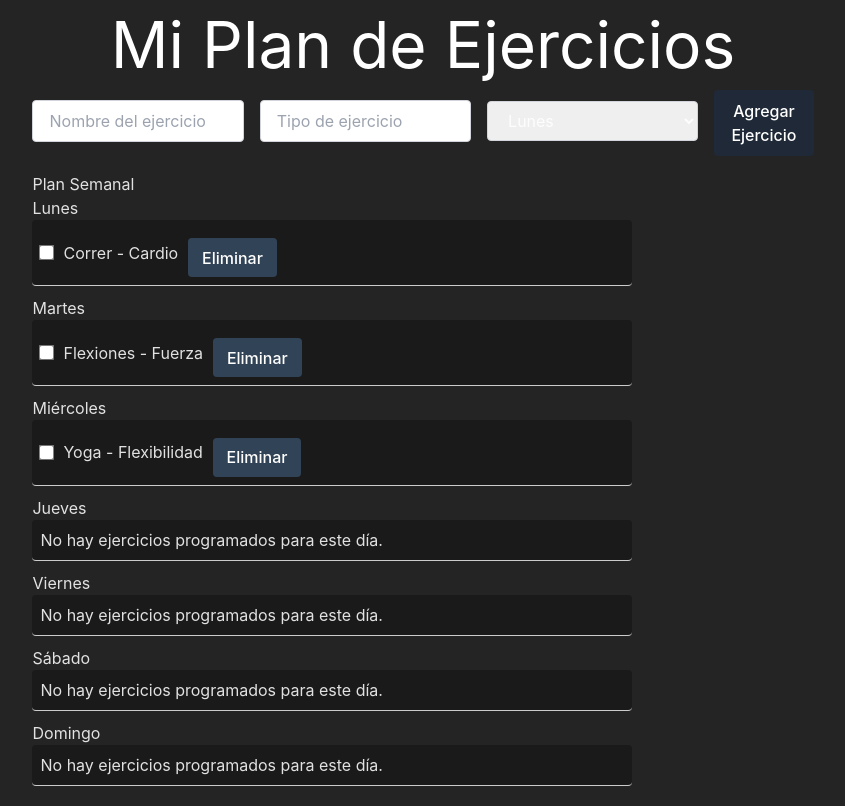
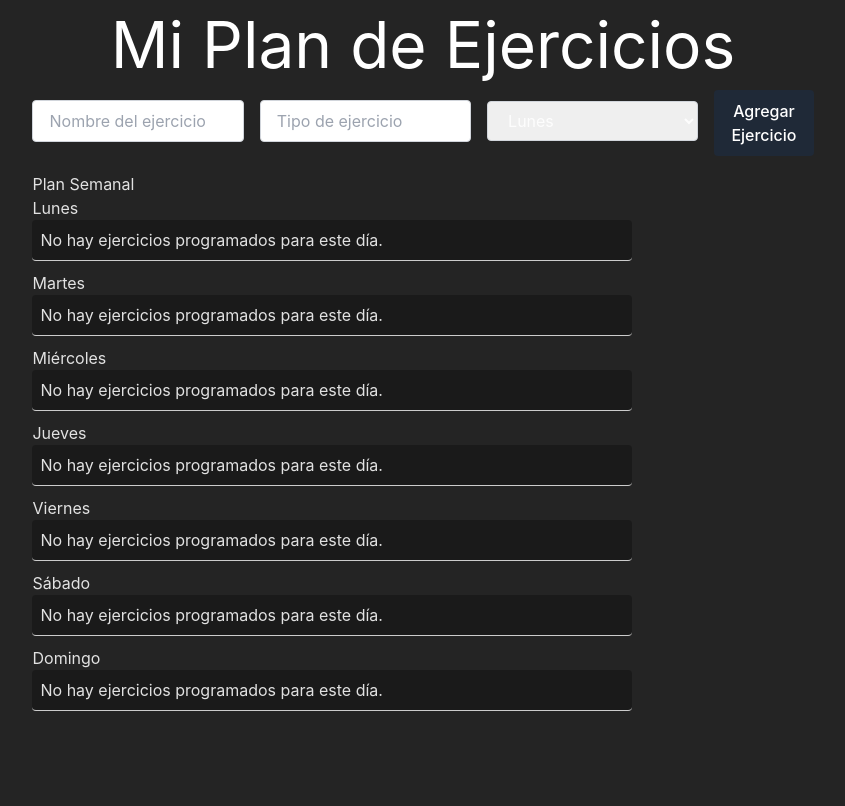
Before and after one commit to AlbertoRodBa/fit-app, a React (Vite) app: page / in a window 1280 px wide. Shown: the whole page, without its empty margins (217-1062 px from the left). Built offline with nearby package versions, Linux system fonts and the light colour scheme.

Commit message:
Correccion persistencia de datos ingresados por el usuario

```diff
--- a/src/App.jsx
+++ b/src/App.jsx
@@ -1,26 +1,33 @@
-import React, { useState } from "react";
+import React, { useState, useEffect } from "react";
 import WeeklyPlan from "./components/WeeklyPlan";
 import ExerciseForm from "./components/ExerciseForm";
-import exercisesData from "./data/exercises.json"; // Importa el archivo JSON
 
 const App = () => {
-  const [exercises, setExercises] = useState(exercisesData); // Inicializa con los ejercicios del JSON
+  const [exercises, setExercises] = useState(() => {
+    // Cargar ejercicios desde localStorage o inicializar con un array vacío
+    const storedExercises = localStorage.getItem("exercises");
+    return storedExercises ? JSON.parse(storedExercises) : [];
+  });
 
   const handleAddExercise = (exercise) => {
     const newExercise = { id: Date.now(), ...exercise, completed: false };
-    setExercises((prevExercises) => [...prevExercises, newExercise]);
+    const updatedExercises = [...exercises, newExercise];
+    setExercises(updatedExercises);
+    localStorage.setItem("exercises", JSON.stringify(updatedExercises)); // Actualizar localStorage
   };
 
   const handleToggleComplete = (exerciseName) => {
-    setExercises((prevExercises) =>
-      prevExercises.map((exercise) =>
-        exercise.name === exerciseName ? { ...exercise, completed: !exercise.completed } : exercise
-      )
+    const updatedExercises = exercises.map((exercise) =>
+      exercise.name === exerciseName ? { ...exercise, completed: !exercise.completed } : exercise
     );
+    setExercises(updatedExercises);
+    localStorage.setItem("exercises", JSON.stringify(updatedExercises)); // Actualizar localStorage
   };
 
   const handleRemoveExercise = (exerciseName) => {
-    setExercises((prevExercises) => prevExercises.filter((exercise) => exercise.name !== exerciseName));
+    const updatedExercises = exercises.filter((exercise) => exercise.name !== exerciseName);
+    setExercises(updatedExercises);
+    localStorage.setItem("exercises", JSON.stringify(updatedExercises)); // Actualizar localStorage
   };
 
   return (
```
